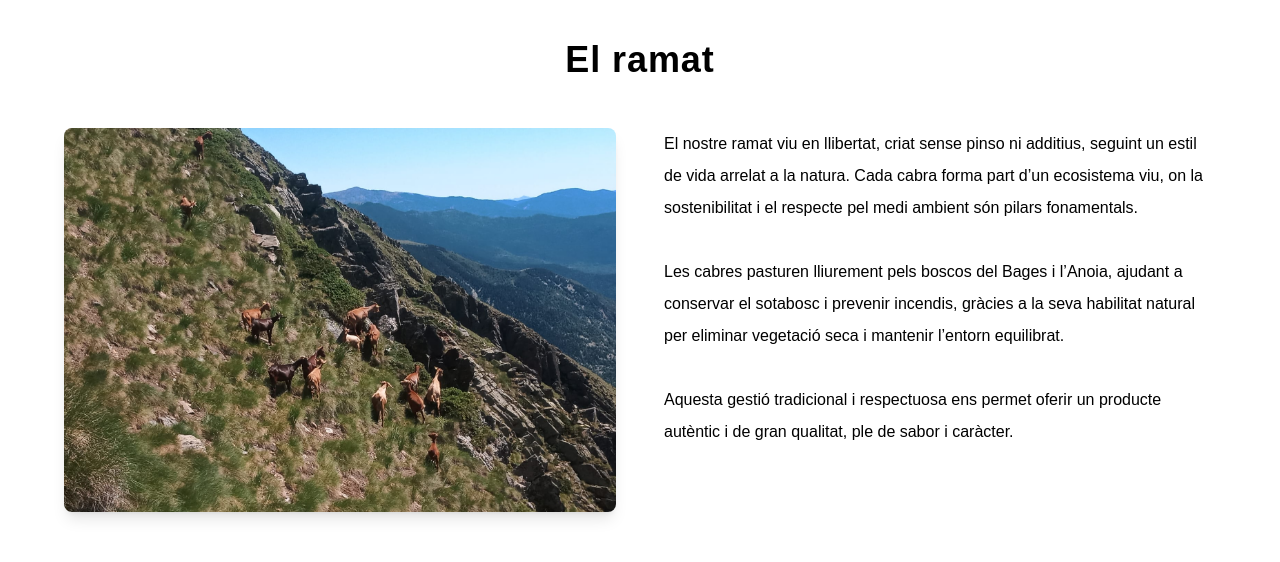
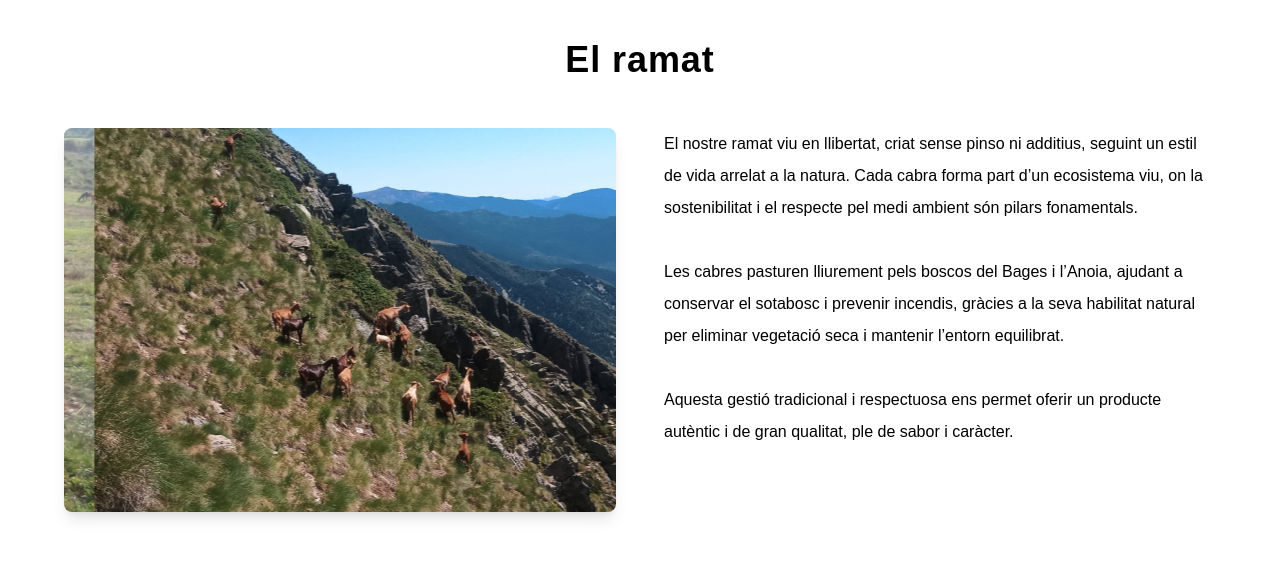
Before and after one commit to Josuexili/cabrit-web, a Next.js app: page / in a window 1280 px wide. Shown: the part 840-1402 px from the top of the page. Built offline with nearby package versions, Linux system fonts and the light colour scheme; a web font is replaced by a local one.

Commit message:
casi casi

```diff
--- /dev/null
+++ b/src/app/components/Carru.tsx
@@ -0,0 +1,43 @@
+import { useEffect, useState } from 'react'
+
+const fotos = [
+  '/imatges/foto1.jpg',
+  '/imatges/foto2.jpg',
+  '/imatges/foto3.jpg',
+  '/imatges/foto4.jpg',
+  '/imatges/foto5.jpg',
+  '/imatges/foto6.jpg',
+]
+
+export default function Carousel() {
+  const [index, setIndex] = useState(0)
+
+  useEffect(() => {
+    const interval = setInterval(() => {
+      setIndex((prev) => (prev + 1) % fotos.length)
+    }, 3000)
+    return () => clearInterval(interval)
+  }, [])
+
+  return (
+    <div className="w-full max-w-4xl mx-auto overflow-hidden rounded-lg shadow-lg h-64 md:h-96">
+      <div
+        className="flex transition-transform duration-700 ease-in-out"
+        style={{
+          width: `${fotos.length * 100}%`,
+          transform: `translateX(-${index * (100 / fotos.length)}%)`,
+        }}
+      >
+        {fotos.map((foto, i) => (
+          <img
+            key={i}
+            src={foto}
+            alt={`Foto ${i + 1}`}
+            className="w-full h-64 md:h-96 object-cover flex-shrink-0"
+            style={{ width: `${100 / fotos.length}%` }}
+          />
+        ))}
+      </div>
+    </div>
+  )
+}
--- a/src/app/page.tsx
+++ b/src/app/page.tsx
@@ -2,7 +2,8 @@
 
 import React, { useState, useEffect } from 'react'
 import { Menu, X } from 'lucide-react'
-import FooterLegal from './components/FooterLegal';
+import FooterLegal from './components/FooterLegal'
+import Carousel from './components/Carru'
 
 
 const productes = [
@@ -50,36 +51,7 @@ const comentaris: Comentari[] = [
   }
 ]
 
-const fotos = [
-  '/imatges/foto1.jpg',
-  '/imatges/foto2.jpg',
-  '/imatges/foto3.jpg',
-  '/imatges/foto4.jpg',
-  '/imatges/foto5.jpg',
-  '/imatges/foto6.jpg',
-]
 
-function Carousel() {
-  const [index, setIndex] = useState(0)
-
-  useEffect(() => {
-    const interval = setInterval(() => {
-      setIndex((prev) => (prev + 1) % fotos.length)
-    }, 3000)
-    return () => clearInterval(interval)
-  }, [])
-
-  return (
-    <div className="w-full max-w-4xl mx-auto overflow-hidden rounded-lg shadow-lg">
-      <img
-        src={fotos[index]}
-        alt={`Foto ${index + 1}`}
-        className="w-full h-64 md:h-96 object-cover transition-opacity duration-700 ease-in-out"
-        key={index}
-      />
-    </div>
-  )
-}
 
 export default function RocGonzalez() {
   const [menuObert, setMenuObert] = useState(false)
```
